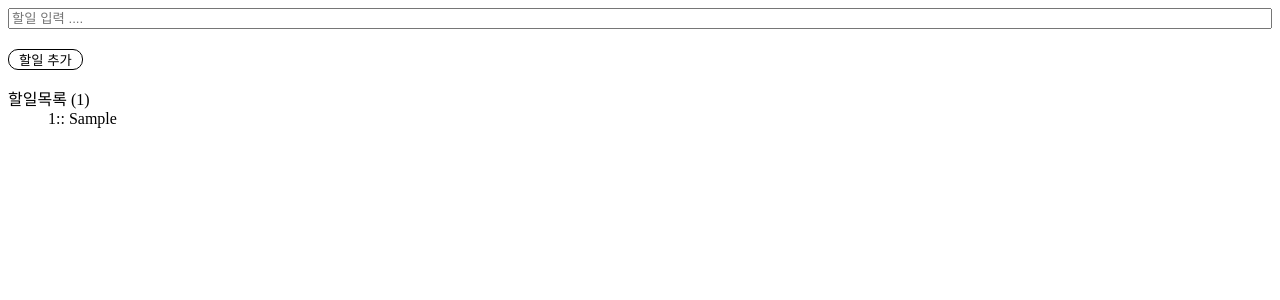
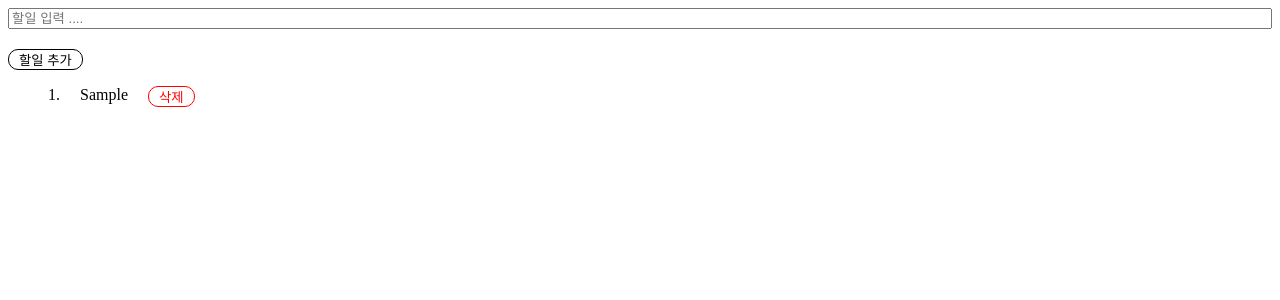
Before and after one commit to vanadis0929/react2024, a React (Create React App) app in the folder cra-test/: page / in a window 1280 px wide. Both pictures are taken after typing "Sample" into the empty fields and a click on the button "할일 추가". Shown: the top 300 px of the page. Built offline with nearby package versions, Linux system fonts and the light colour scheme.

Commit message:
응용:todo 삭제 기능 추가

```diff
--- a/cra-test/src/App.js
+++ b/cra-test/src/App.js
@@ -1,5 +1,7 @@
 import { useState, useEffect, useRef } from 'react';
 import Button from './components/Button';
+
+import todoStyle from './css/Todo.module.css';
 
 function App() {
   const [todo, setTodo] = useState('');
@@ -9,7 +11,7 @@ function App() {
     setTodo(event.target.value);
   };
 
-  const onSubmit = (event) => {
+  const addTodo = (event) => {
     event.preventDefault();
 
     switch (todo === '') {
@@ -23,7 +25,7 @@ function App() {
         // onSubmit 함수 내에서는 리렌더링되기 전 시점이기때문에 첫 항목 추가때는 아무것도 잡히지 않음.
         setTodoList((current) => {
           //새로 추가한 값과, 기존에 들어갔던 항목들을 전개연산자로 나열.
-          return [todo, ...current];
+          return [...current, todo];
         });
 
         // 이 안에서 새로운 배열을 반환하면 정상출력
@@ -40,20 +42,39 @@ function App() {
     }
   };
 
+  const todoRemove = (event) => {
+    // 태그 삭제
+    event.target.parentElement.remove();
+    // 삭제한 태그의 값을 제거 (filter로 ?) 이 예제에서는 휘발성이기에 굳이 필요 없음
+
+    // setTodoList((current) => {
+    //   const currentDeleteValue = [...event.target.parentElement.childNodes][2];
+
+    //   const result = [...current].filter((item) => {
+    //     return item !== currentDeleteValue;
+    //   });
+
+    //   console.log(...current);
+    // });
+  };
+
   return (
     <div>
-      <form onSubmit={onSubmit} style={{ display: 'flex', flexDirection: 'column', gap: '20px' }}>
+      <form onSubmit={addTodo} style={{ display: 'flex', flexDirection: 'column', gap: '20px' }}>
         <input type="text" value={todo} onChange={onChange} placeholder="할일 입력 .... " />
         <div>
           <Button type="submit" text="할일 추가" />
         </div>
       </form>
-      <dl>
-        <dt>할일목록 ({todoList.length})</dt>
+      <dl className={todoStyle.bl_todo}>
+        {/* <dt>할일목록 ({todoList.length})</dt> */}
+
+        {/* 배열의 값을 뿌릴때. map을 사용. 리턴되는 key는 필수로 지정되어야 하고 key는 화면상에는 출력되지 않음. */}
         {todoList.map((current, index) => {
           return (
             <dd key={index}>
-              {index + 1}:: {current}
+              {current}
+              <Button color="red" onclick={todoRemove} text="삭제" />
             </dd>
           );
         })}
--- /dev/null
+++ b/cra-test/src/css/Todo.module.css
@@ -0,0 +1,14 @@
+.bl_todo {
+  counter-reset: todonumber;
+}
+
+.bl_todo > dd {
+  display: flex;
+  gap: 20px;
+  margin-bottom: 20px;
+}
+
+.bl_todo > dd:before {
+  content: counter(todonumber) '.';
+  counter-increment: todonumber;
+}
```
